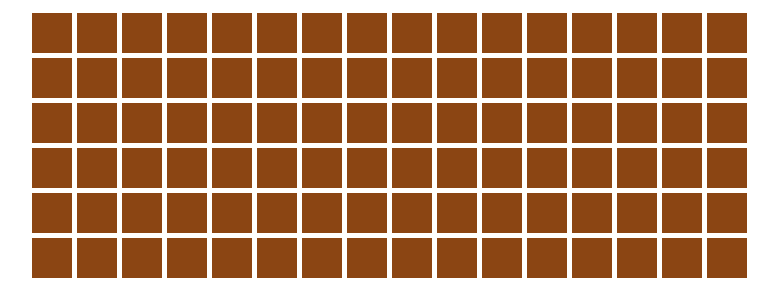
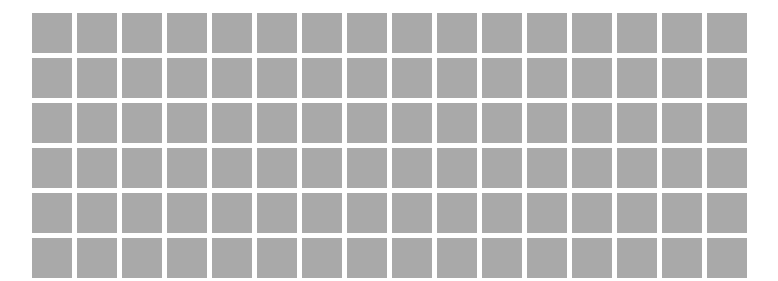
Before and after one commit to Lou5-b/Etch-A-Sketch, a plain HTML site: page index.html in a window 1280 px wide. Shown: the top 281 px of the page, without its empty margins (251-1029 px from the left). Drawn offline with Linux system fonts and the light colour scheme.

Commit message:
Changed color of boxes, created 'drawing' effect

```diff
--- a/js-file.js
+++ b/js-file.js
@@ -25,6 +25,6 @@ const sections = document.querySelectorAll('.section');
 
 sections.forEach((section) => {
     section.addEventListener('mouseenter', function (e) {
-        console.log('I have entered section')
+        section.style.backgroundColor = "black";
     });
 });
--- a/style.css
+++ b/style.css
@@ -8,5 +8,5 @@
 .section{
     width: 40px;
     height: 40px;
-    background-color: saddlebrown;
+    background-color: darkgray;
 }
```
